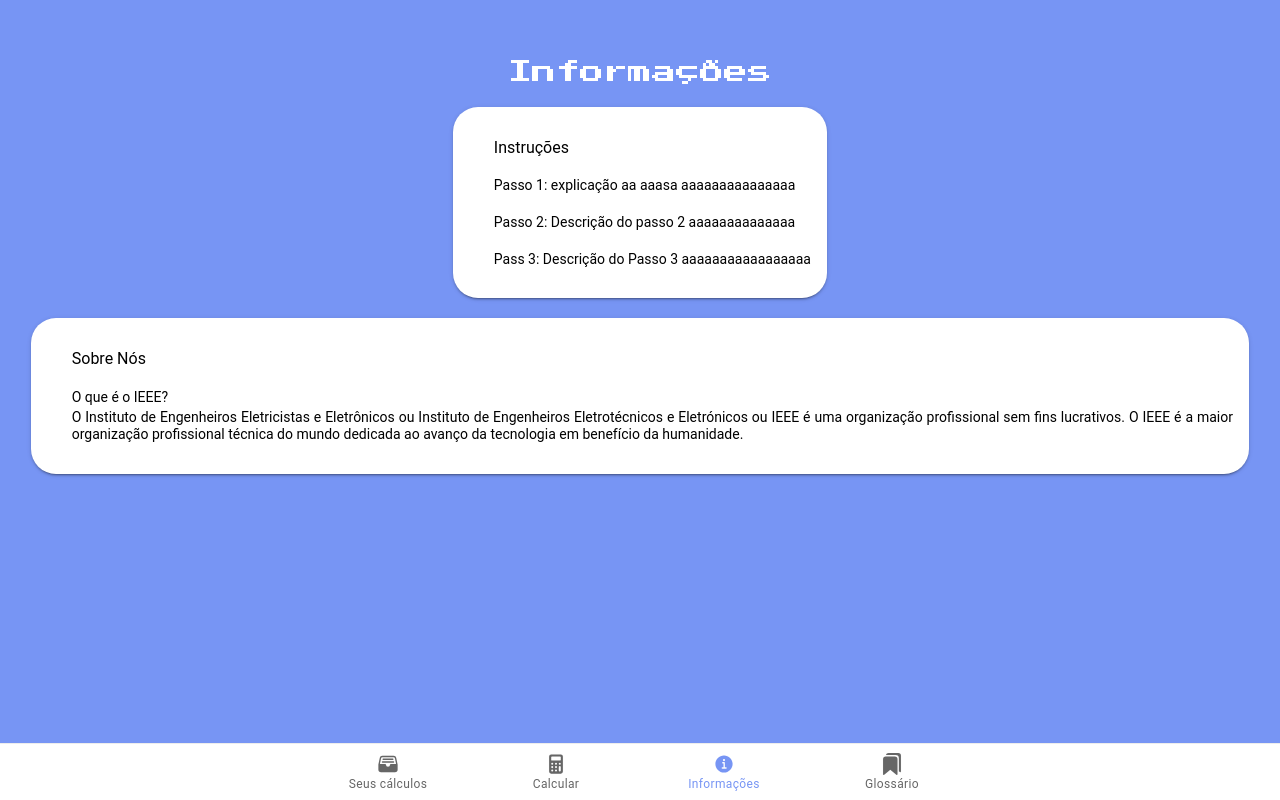
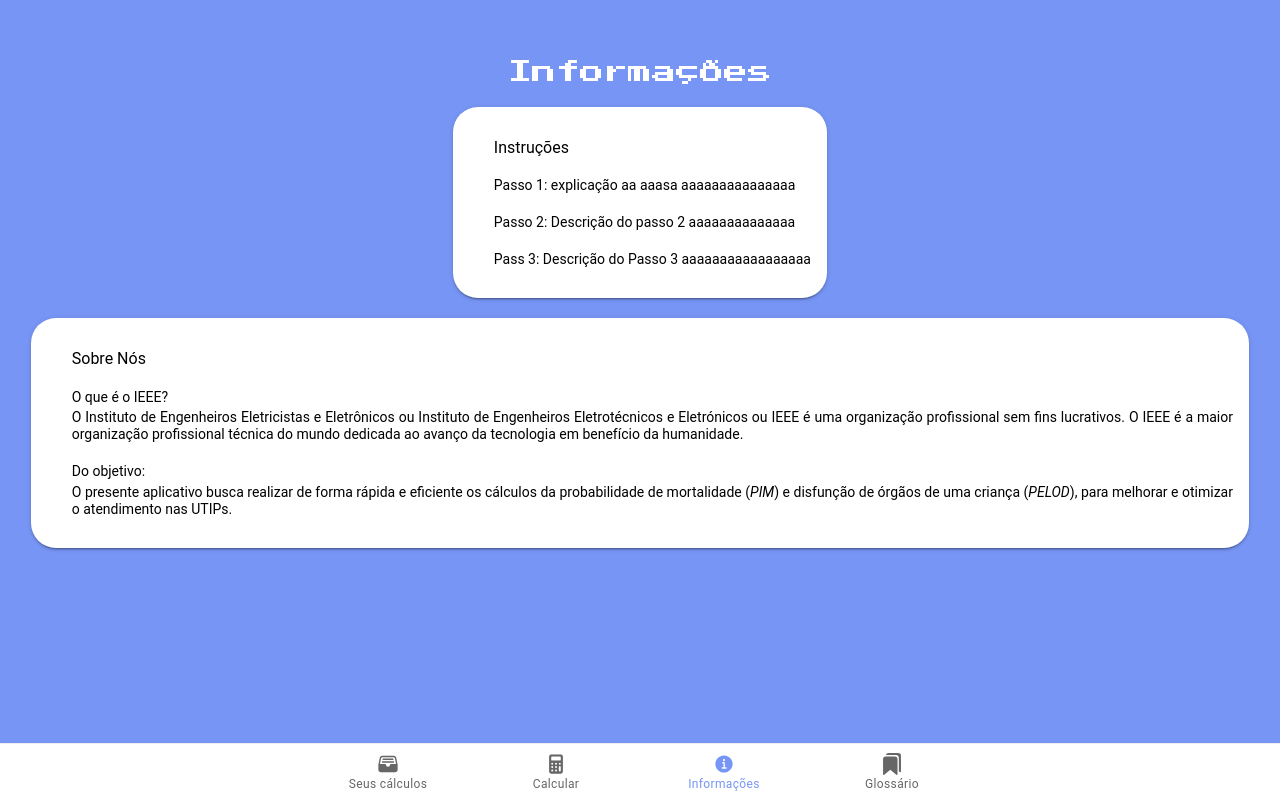
Before and after one commit to embscimatec/PimPelod2, a React (Create React App) app: page /informacoes in a window 1280 px wide. Built offline with nearby package versions, Linux system fonts and the light colour scheme.

Commit message:
Adicionando objetivo do aplicativo

```diff
--- a/src/pages/Informacoes/components/CardSobreNos.tsx
+++ b/src/pages/Informacoes/components/CardSobreNos.tsx
@@ -24,7 +24,20 @@ const CardSobreNos: React.FC = () => {
                         </h4>
                     </div>
                 </IonRow>
-
+                <IonRow class="ion-margin-bottom">
+                    <div className="titulo">
+                        <h4>
+                            Do objetivo:
+                        </h4>
+                    </div>
+                    <div className="texto">
+                        <h4>
+                            O presente aplicativo busca realizar de forma rápida e eficiente os cálculos da
+                            probabilidade de mortalidade (<i>PIM</i>) e disfunção de órgãos de uma criança (<i>PELOD</i>), para melhorar e otimizar
+                            o atendimento nas UTIPs.
+                        </h4>
+                    </div>
+                </IonRow>
             </IonCardContent>
         </IonCard>
     );
```
